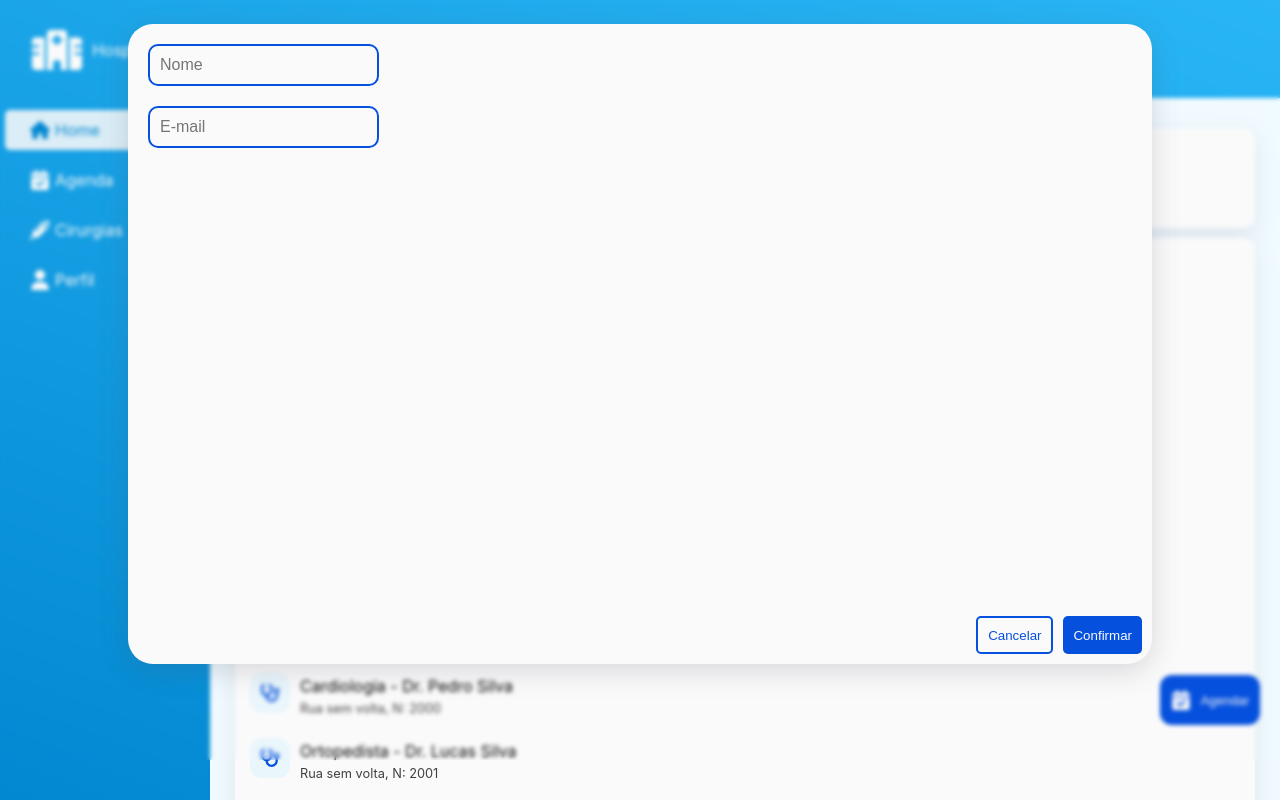
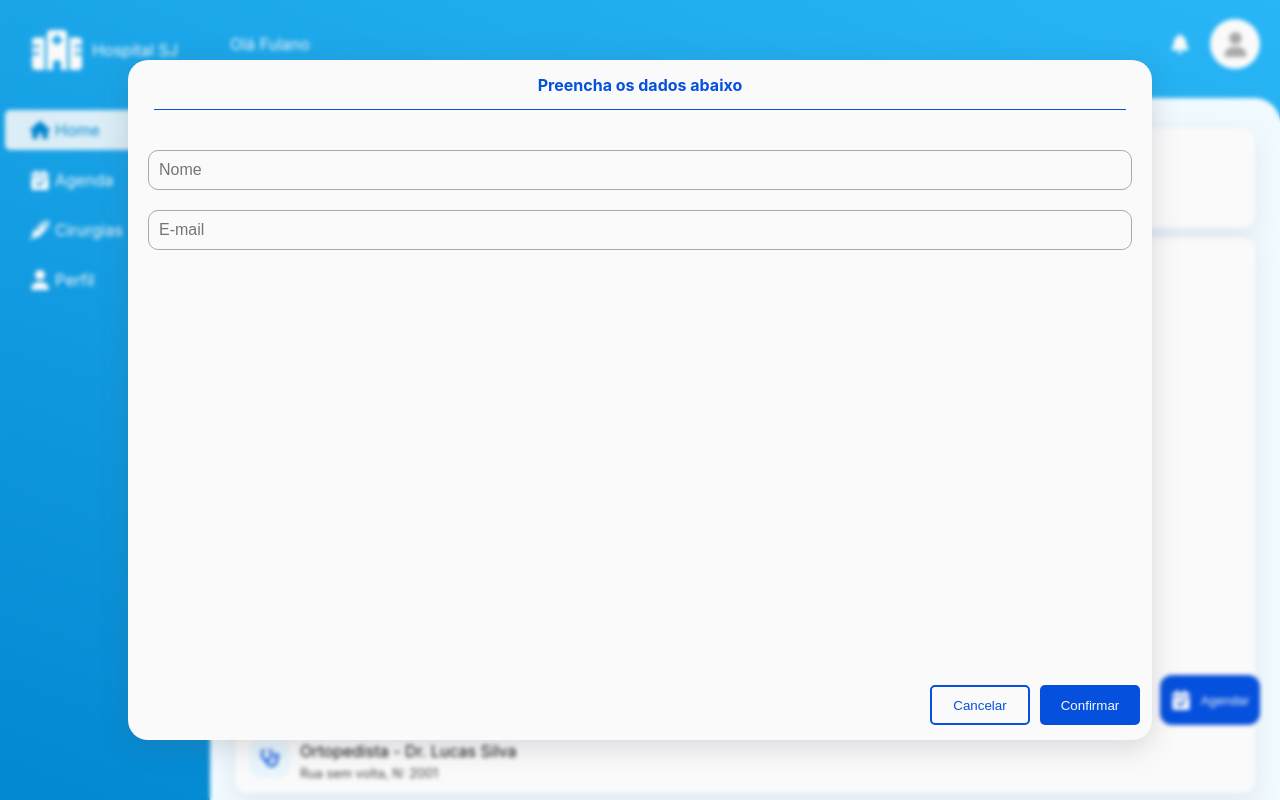
Before and after one commit to Leo6485/medi-plus, a React (Create React App) app: page /cliente/agenda in a window 1280 px wide. Both pictures are taken after a click on the button "Agendar". Built offline with nearby package versions, Linux system fonts and the light colour scheme.

Commit message:
enhance form pop-up

```diff
--- a/public/index.html
+++ b/public/index.html
@@ -24,7 +24,16 @@
       work correctly both with client-side routing and a non-root public URL.
       Learn how to configure a non-root public URL by running `npm run build`.
     -->
-    <title>React App</title>
+    <title>Medi-plus</title>
+    <style>
+      body {
+        max-height: 100dvh;
+        max-width: 100dvw;
+        margin: 0;
+        padding: 0;
+        overflow: hidden;
+      }
+    </style>
   </head>
   <body>
     <noscript>You need to enable JavaScript to run this app.</noscript>
--- a/src/features/client/layout/ClientPage.jsx
+++ b/src/features/client/layout/ClientPage.jsx
@@ -14,12 +14,12 @@ function ClientPage() {
     return (
         <>
             {width >= 500 && <SideBar></SideBar>}
+            {width < 500 && <ClientDock></ClientDock>}
             <div className={styles.contentContainer}>
-                <Header name="Leonardo"></Header>
+                <Header name="Fulano"></Header>
                 <div className={styles.bg}>
                     <Outlet></Outlet>
                 </div>
-                {width < 500 && <ClientDock></ClientDock>}
             </div>
         </>
     )
--- a/src/features/client/layout/ClientPage.module.css
+++ b/src/features/client/layout/ClientPage.module.css
@@ -20,5 +20,5 @@
   width: 100%;
   padding: 25px;
   padding-bottom: 100px;
-  border-radius: 25px 0 0 0;
+  border-radius: 25px 25px 0 0;
 }
--- a/src/features/client/pages/ClientAgenda.jsx
+++ b/src/features/client/pages/ClientAgenda.jsx
@@ -10,6 +10,11 @@ import Input from "../../common/components/form/Input"
 function ClientAgenda() {
     const [activeForm, setActiveForm] = useState(false);
     const [V, setVv] = useState()
+
+    function submit_form() {
+        setActiveForm(false)
+        alert("Formulário enviado")
+    }
     return (
         <>
             <CardBasic title="Aguardando">
@@ -24,21 +29,9 @@ function ClientAgenda() {
                 <ListConsulta title="Ortopedista - Dr. Lucas Silva" info="Rua sem volta, N: 2001"></ListConsulta>
                 <ListConsulta title="Cardiologia - Dr. Pedro Silva" info="Rua sem volta, N: 2000"></ListConsulta>
                 <ListConsulta title="Ortopedista - Dr. Lucas Silva" info="Rua sem volta, N: 2001"></ListConsulta>
-                <ListConsulta title="Cardiologia - Dr. Pedro Silva" info="Rua sem volta, N: 2000"></ListConsulta>
-                <ListConsulta title="Ortopedista - Dr. Lucas Silva" info="Rua sem volta, N: 2001"></ListConsulta>
-                <ListConsulta title="Cardiologia - Dr. Pedro Silva" info="Rua sem volta, N: 2000"></ListConsulta>
-                <ListConsulta title="Ortopedista - Dr. Lucas Silva" info="Rua sem volta, N: 2001"></ListConsulta>
-                <ListConsulta title="Cardiologia - Dr. Pedro Silva" info="Rua sem volta, N: 2000"></ListConsulta>
-                <ListConsulta title="Ortopedista - Dr. Lucas Silva" info="Rua sem volta, N: 2001"></ListConsulta>
-                <ListConsulta title="Cardiologia - Dr. Pedro Silva" info="Rua sem volta, N: 2000"></ListConsulta>
-                <ListConsulta title="Ortopedista - Dr. Lucas Silva" info="Rua sem volta, N: 2001"></ListConsulta>
-                <ListConsulta title="Cardiologia - Dr. Pedro Silva" info="Rua sem volta, N: 2000"></ListConsulta>
-                <ListConsulta title="Ortopedista - Dr. Lucas Silva" info="Rua sem volta, N: 2001"></ListConsulta>
-                <ListConsulta title="Cardiologia - Dr. Pedro Silva" info="Rua sem volta, N: 2000"></ListConsulta>
-                <ListConsulta title="Ortopedista - Dr. Lucas Silva" info="Rua sem volta, N: 2001"></ListConsulta>
             </CardBasic>
             <AgendarButton text="Agendar" onClickEvent={() => setActiveForm(true)}></AgendarButton>
-            <FormPopUp active_var={activeForm} setActiveVar={setActiveForm}>
+            <FormPopUp visible={activeForm} setVisible={setActiveForm} confirmAction={submit_form}>
                 <Input setValue={setVv} placeHolder="Nome"></Input>
                 <Input setValue={setVv} placeHolder="E-mail"></Input>
             </FormPopUp>
--- a/src/features/common/components/form/Input.jsx
+++ b/src/features/common/components/form/Input.jsx
@@ -4,7 +4,7 @@ import styles from "./Input.module.css"
 function Input({ setValue, placeHolder}) {
     const [labelClass, setLabelClass] = useState(styles.inputLabel)
     return (
-        <div>
+        <div className={styles.inputDiv}>
             <label htmlFor="i" className={labelClass}>{placeHolder}</label>
             <input id="i" className={styles.input} onFocus={() => setLabelClass(styles.inputLabelActive)} onBlur={ () => setLabelClass(styles.inputLabel)} placeholder={placeHolder}></input>
             {/* <input className={styles.input} onChange={(e) => value = setValue(e.target.value)}></input> */}
--- a/src/features/common/components/form/Input.module.css
+++ b/src/features/common/components/form/Input.module.css
@@ -1,7 +1,12 @@
+.inputDiv {
+    display: flex;
+    width: 100%;
+}
+
 .input {
     padding: 10px;
     background-color: #fafafa;
-    border: 2px solid var(--blue0);
+    border: 1px solid #aaaaaa;
     outline: none;
     border-radius: 10px;
     width: 100%;
--- a/src/features/common/components/header/Header.jsx
+++ b/src/features/common/components/header/Header.jsx
@@ -1,8 +1,18 @@
 import styles from "./Header.module.css"
+
+import { FaBell } from "react-icons/fa6"
+import { FaUser } from "react-icons/fa6"
 function Header({ name }) {
     return (
         <div className={styles.header}>
             <p className={styles.headerName}>Olá {name}</p>
+            <div className={styles.rightContainer}>
+            <FaBell size="20px" color="#fafafa"/>
+            <div className={styles.profilePicture}>
+                <FaUser size="25px" color="#aaaaaa"/>
+            </div>
+
+            </div>
         </div>
     )
 }
--- a/src/features/common/components/header/Header.module.css
+++ b/src/features/common/components/header/Header.module.css
@@ -13,3 +13,21 @@
     font-size: 1rem;
     margin: 0;
 }
+
+.rightContainer {
+    margin-left: auto;
+    display: flex;
+    justify-content: end;
+    align-items: center;
+    gap: 20px;
+}
+
+.profilePicture {
+    display: flex;
+    justify-content: center;
+    align-items: center;
+    background-color: #fafafa;
+    height: 50px;
+    aspect-ratio: 1;
+    border-radius: 50%;
+}
--- a/src/features/common/layouts/form/FormPopUp.jsx
+++ b/src/features/common/layouts/form/FormPopUp.jsx
@@ -1,14 +1,17 @@
 import styles from "./FormPopUp.module.css"
 
-function FormPopUp( { active_var, setActiveVar, children} ) {
-    if (!active_var) return null;
+function FormPopUp( { visible, setVisible, confirmAction, children} ) {
+    if (!visible) return null;
     return (
-        <div className={styles.formBG} onClick={() => setActiveVar(false)}>
+        <div className={styles.formBG} onClick={() => setVisible(false)}>
             <div className={styles.formContainer} onClick={(e) => e.stopPropagation()}>
-                {children}
+                <div className={styles.formTitle}>Preencha os dados abaixo</div>
+                    <div className={styles.formContent}>
+                        {children}
+                    </div>
                 <div className={styles.bottomContainer}>
-                    <button className={styles.closeButton} onClick={() => setActiveVar(false)}>Cancelar</button>
-                    <button className={styles.solidButton} onClick={() => setActiveVar(false)}>Confirmar</button>
+                    <button className={styles.closeButton} onClick={() => setVisible(false)}>Cancelar</button>
+                    <button className={styles.solidButton} onClick={confirmAction}>Confirmar</button>
                 </div>
             </div>
         </div>
--- a/src/features/common/layouts/form/FormPopUp.module.css
+++ b/src/features/common/layouts/form/FormPopUp.module.css
@@ -1,64 +1,88 @@
 .formBG {
-    box-sizing: border-box;
     position: absolute;
-    top: 45%;
+    top: 50%;
     left: 50%;
     transform: translate(-50%, -50%);
-    padding: 0;
-    margin: 0;
-    width: 100%;
-    height: 100%;
+    width: 100dvw;
+    height: 100dvh;
     backdrop-filter: blur(2px);
-    z-index: 100px;
+    z-index: 200px;
 }
 
 .formContainer {
+    position: absolute;
+    top: 50%;
+    left: 50%;
+    transform: translate(-50%, -50%);
     display: flex;
     justify-content: start;
     align-items: start;
     flex-direction: column;
+    background-color: #fafafa;
+    width: 500px;
+    min-width: 80dvw;
+    max-width: 90dvw;
+    height: 800px;
+    min-height: 80dvh;
+    max-height: 85dvh;
     gap: 20px;
-    box-sizing: border-box;
-    position: absolute;
-    background-color: #fafafa;
-    top: 48%;
-    left: 50%;
-    transform: translate(-50%, -50%);
-    border-radius: 25px;
-    width: 80%;
-    height: 80%;
-    z-index: 100px;
-    padding: 20px;
+    border-radius: 20px;
     box-shadow: rgba(80, 80, 100, 0.2) 0px 7px 29px 0px;
 }
 
 .closeButton {
     background-color: #00000000;
     color: var(--blue0);
+    width: 100px;
+    height: 40px;
     padding: 10px;
     outline: none;
     border-radius: 5px;
     border: 2px solid var(--blue0);
-    margin-top: 12px;
 }
 
 .solidButton {
     background-color: var(--blue0);
     color: #fafafa;
+    width: 100px;
+    height: 40px;
     border: none;
     padding: 10px;
     outline: none;
     border-radius: 5px;
-    margin-top: 12px;
 }
 
 .bottomContainer {
     display: flex;
     justify-content: end;
+    align-items: center;
+    height: 70px;
+    width: 100%;
+    margin-top: auto;
+    bottom: 0;
+    padding: 12px;
+    gap: 10px;
+    border-radius: 0 0 20px 20px;
+}
+
+.formTitle {
+    background-color: #fafafa;
+    border-bottom: 1px solid var(--blue0);
+    color: var(--blue0);
+    border-radius: 20px 20px 0 0;
+    font-weight: bold;
+    display: flex;
+    justify-content: center;
+    align-items: center;
+    width: 95%;
+    margin: 0 auto;
     height: 50px;
+}
+
+.formContent {
+    display: flex;
+    flex-direction: column;
+    gap: 20px;
     width: 100%;
-    position: absolute;
-    bottom: 10px;
-    right: 10px;
-    gap: 10px;
+    padding: 20px;
 }
```
Also changed, not shown: src/App.js (+1 -12 lines).
